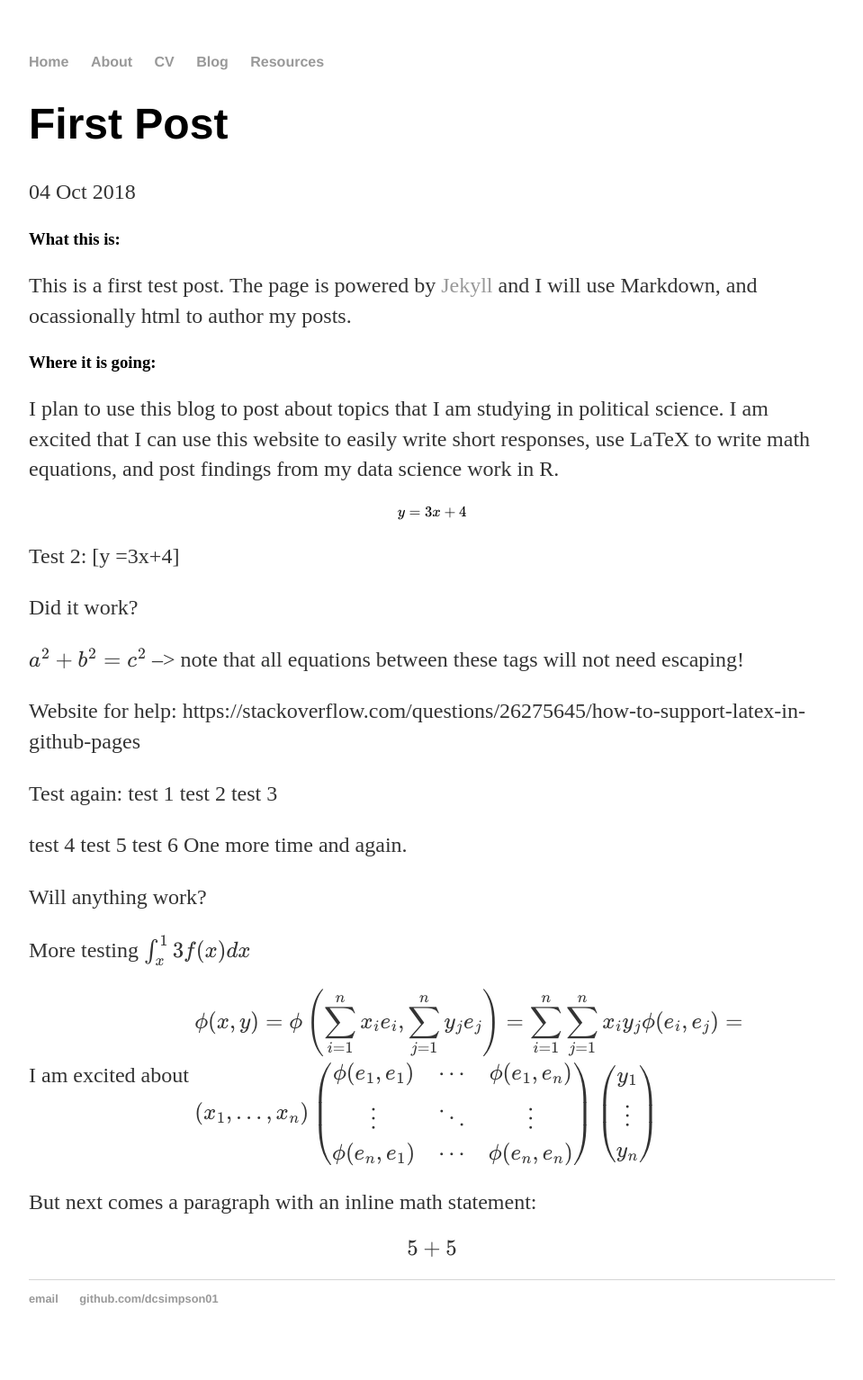
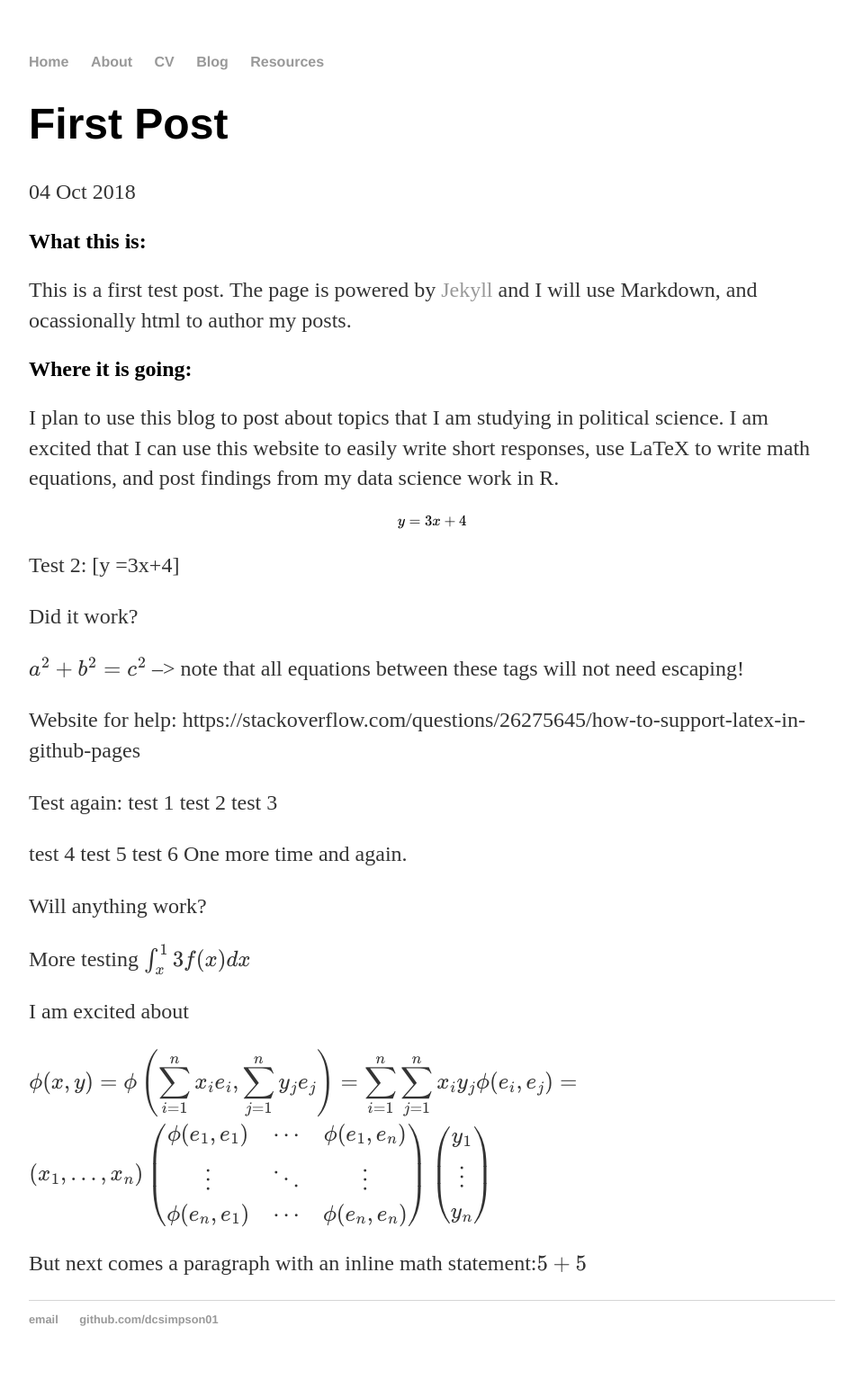
Before and after one commit to dcsimpson01/dcsimpson01.github.io, a Jekyll site: the page built from _posts/2018-10-04-david-simpson-first-post.md, in a window 1280 px wide. Shown: the whole page at 90% size, without its empty margins (160-1119 px from the left). Built offline with Jekyll 4.4.1, drawn with Linux system fonts in a browser that asks for light colours; formulas are drawn with MathJax 3; before the commit the page ends 1511 px from its top, so only the background shows below that.

```diff
--- a/_posts/2018-10-04-david-simpson-first-post.md
+++ b/_posts/2018-10-04-david-simpson-first-post.md
@@ -3,10 +3,10 @@ layout: post
 title: "First Post"
 date: 2018-10-04
 ---
-### What this is:
+## What this is:
 This is a first test post. The page is powered by [Jekyll](http://jekyllrb.com) and I will use Markdown, and ocassionally html to author my posts.
 
-### Where it is going:
+## Where it is going:
 I plan to use this blog to post about topics that I am studying in political science. I am excited that I can use this website to easily write short responses, use LaTeX to write math equations, and post findings from my data science work in R.
 
 $$y =3x+4$$
@@ -42,7 +42,8 @@ $$
 $$
 
 I am excited about
-   $$
+
+\$$
 \begin{align*}
   & \phi(x,y) = \phi \left(\sum_{i=1}^n x_ie_i, \sum_{j=1}^n y_je_j \right)
   = \sum_{i=1}^n \sum_{j=1}^n x_i y_j \phi(e_i, e_j) = \\
@@ -57,7 +58,7 @@ I am excited about
       y_n
     \end{array} \right)
 \end{align*}
-   $$
+$$
 
 
-But next comes a paragraph with an inline math statement:\$$ 5 + 5 $$
+But next comes a paragraph with an inline math statement:$$ 5 + 5 $$
```
